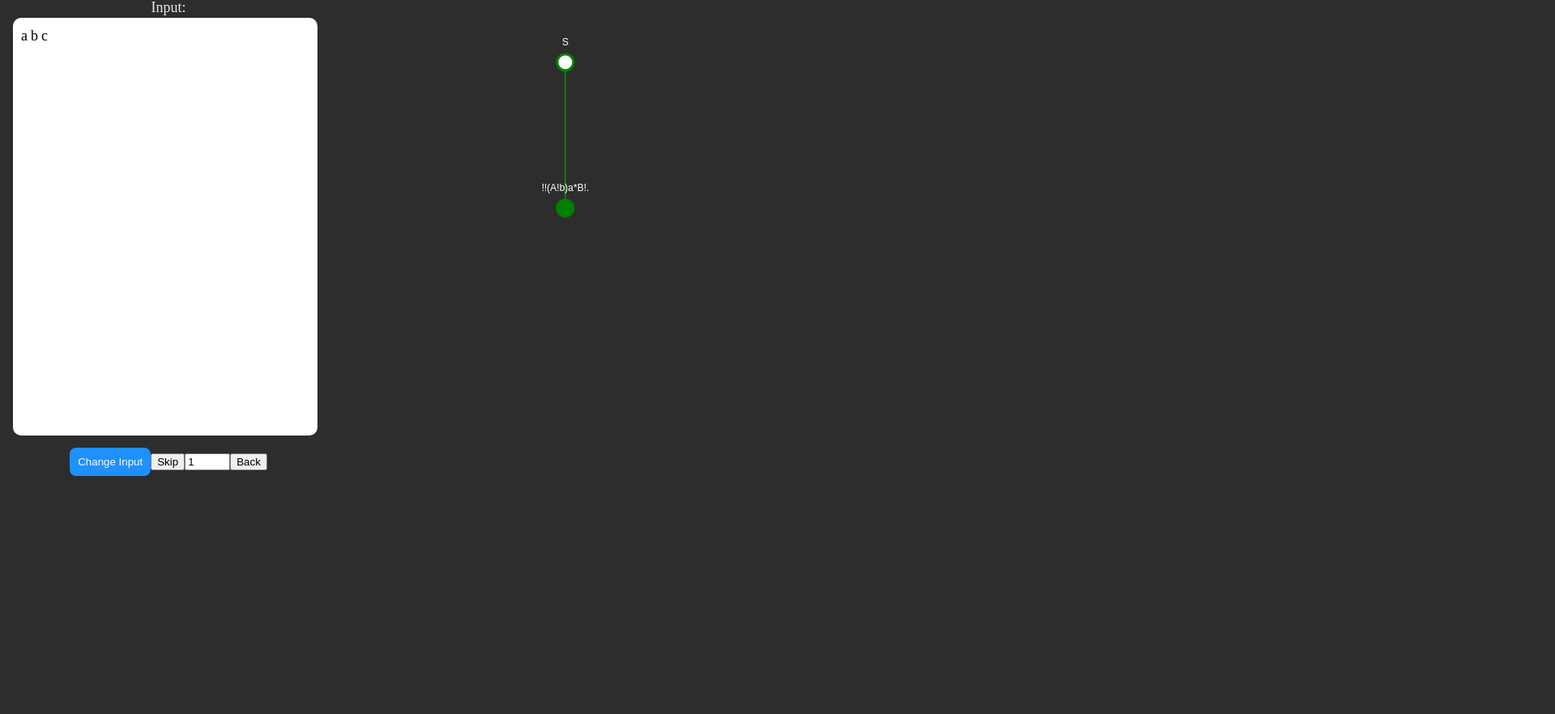
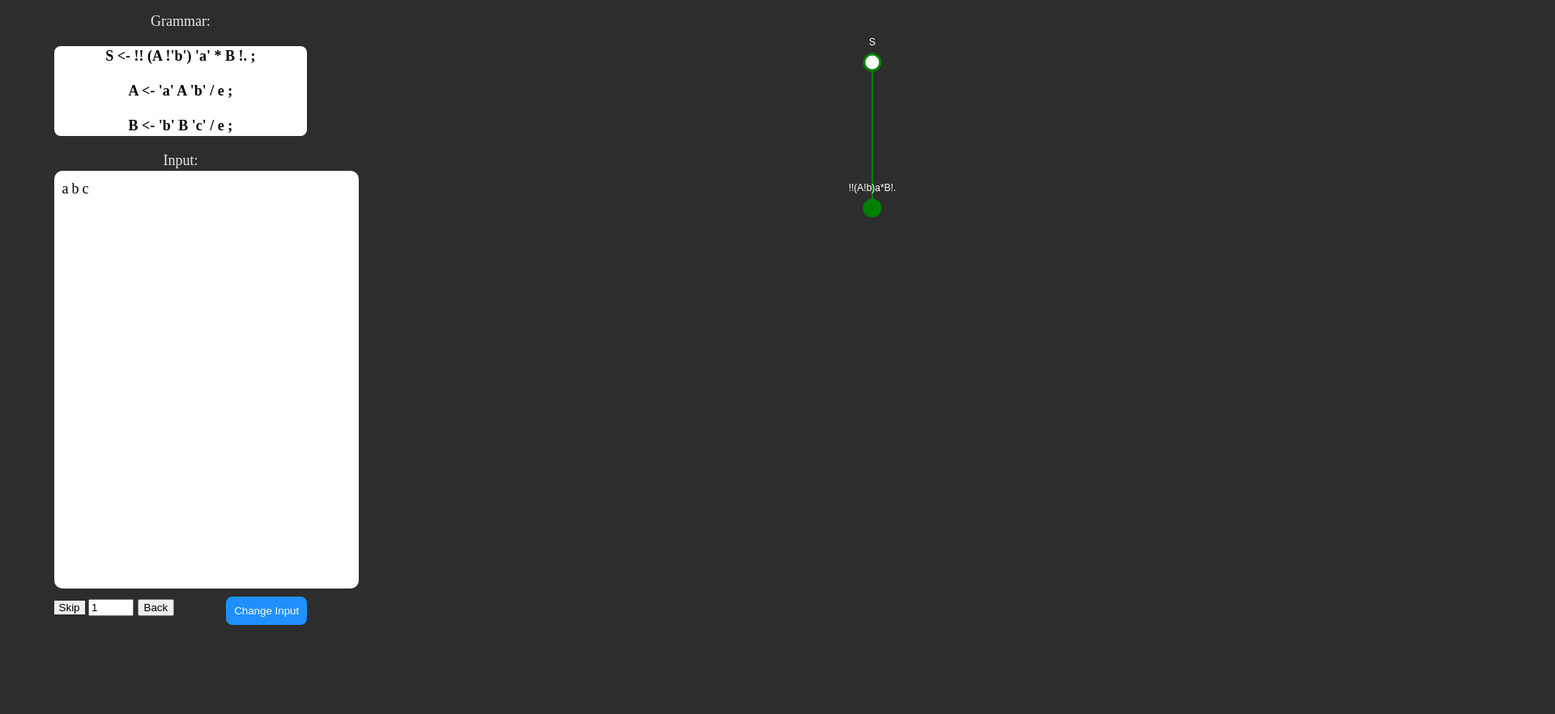
Before and after one commit to lives-group/vpeg, a plain HTML site: page pages/output-debug.html in a window 1280 px wide. Shown: the part 100-982 px from the top of the page at 81% size, 1920 px wide, since content can reach past the window. Drawn offline with nearby package versions, Linux system fonts and the light colour scheme.

Commit message:
Resolvendo problemas de layout

```diff
--- a/css/style.css
+++ b/css/style.css
@@ -6,8 +6,35 @@ body {
 /* Header */
 .header {
   overflow: hidden;
+  width: 100%;
   background-color: rgb(57, 57, 57);
   padding: 20px 10px;
+}
+
+.container {
+  display: flex;
+  /* height: 100vh; */
+}
+
+.table-container-spacer {
+  width: 30%; /* mesma largura que .table-container */
+  float: left; /* para ocupar o espaço à esquerda */
+}
+
+
+.table-container {
+  /* position: fixed; */
+  width: 30%;
+  box-sizing: border-box;
+  padding: 10px;
+  display: inline-block;
+  /* background-color: #fff; para visualizar a área da tabela */
+}
+
+.tree {
+  width: 70%;
+  box-sizing: border-box;
+  display: inline-block;
 }
 
 .header a {
@@ -171,16 +198,43 @@ p {
 
 .header-distance {
   margin-top: 89px;
-
 }
 
 .botao {
+  margin-top: 10px;
   background-color: dodgerblue;
   color: rgb(252, 252, 252);
   border: none;
   padding: 10px;
   text-align: center;
   text-decoration: none;
-  margin-top: 15px;
+  /* margin-top: 15px; */
   border-radius: 8px;
+  pointer-events: all;
 }
+
+.button-container {
+  display: flex;
+  justify-content: space-between;
+  align-items: center;
+}
+
+#skip-button {
+  border: none;
+}
+
+.rule {
+  margin-top: -80px;
+}
+
+.rule-content {
+  background-color: white;
+  height: 100%;
+  border-radius: 8px;
+
+}
+
+.rule-content p {
+  color: black;
+  font-weight: bold;
+}
--- a/js/main.js
+++ b/js/main.js
@@ -273,7 +273,7 @@ function mouseOver(d) {
             arrow.style.width = "25px";
             arrow.style.height = "25px";
             arrow.style.position = "absolute";
-            arrow.style.top = "60px";
+            arrow.style.top = (inputRow.children[d.from].offsetTop + 20) + "px";
             arrow.style.left = (inputRow.children[d.from].offsetLeft - 8)  + "px";
             inputRow.appendChild(arrow);
 
@@ -395,3 +395,29 @@ function collapseLevelsFromLastOpen(node, targetLevel, currentLevel) {
         });
     }
 }
+
+
+// Obtém o elemento .table-container
+const tableContainer = document.querySelector('.table-container');
+
+// Armazena os valores de scroll inicial
+let initialScrollX = tableContainer.scrollLeft;
+let initialScrollY = tableContainer.scrollTop;
+
+// Adiciona um ouvinte de evento de rolagem ao .table-container
+tableContainer.addEventListener('scroll', function() {
+  // Calcula a diferença de scroll em relação ao valor inicial
+  const deltaX = tableContainer.scrollLeft - initialScrollX;
+  const deltaY = tableContainer.scrollTop - initialScrollY;
+
+  // Ajusta a margem esquerda do .table-container de acordo com o scroll na direção x
+  const currentMarginLeft = parseInt(getComputedStyle(tableContainer).marginLeft, 10) || 0;
+  tableContainer.style.marginLeft = `${currentMarginLeft + deltaX}px`;
+
+  // Ajusta o scroll vertical do body de acordo com o scroll na direção y
+  window.scrollBy(0, deltaY);
+
+  // Atualiza os valores de scroll inicial
+  initialScrollX = tableContainer.scrollLeft;
+  initialScrollY = tableContainer.scrollTop;
+});
--- a/pages/output-debug.html
+++ b/pages/output-debug.html
@@ -1,4 +1,3 @@
-<!DOCTYPE html>
 <html>
 
 <head>
@@ -15,27 +14,39 @@
     <a href="#default" class="logo">VPeg</a>
     <div class="header-right">
       <a href="../pages/home.html">Home</a>
-      <a href="../pages/online-version.html">Online Version</a>
-      <a href="../pages/documentation.html">Documentation</a>
-      <a href="../pages/development.html">Development</a>
     </div>
   </div>
-
-  <div class="input sticky header-distance" id="fixed_input">
+  <div class="container">
+    <div class="table-container-spacer"></div>
+    <div class="table-container input" id="fixed_input">
+      <div class="rule">
+        <div class="rule-name">Grammar:</div>
+        <div class="rule-content">
+          <p>S <- !! (A !'b') 'a' * B !. ;</p>
+              <p>A <- 'a' A 'b' / e ;</p>
+                  <p>B <- 'b' B 'c' / e ;</p>
+        </div>
+      </div>
       Input:
       <table>
         <tbody>
           <div contenteditable="true" type="text" id="input" class="letter" value="">
 
           </div>
-        <button class="botao" type="submit">Change Input</button>
+          <div class="button-container">
+            <div>
               <button id="skip-button" onclick="skip()">Skip</button>
               <input type="number" id="num-levels" name="num-levels" min="1" max="10" value="1">
               <button id="back-button" onclick="back()">Back</button>
+            </div>
+            <button class="botao" type="button">Change Input</button>
+          </div>
         </tbody>
       </table>
     </div>
     <div class="tree"></div>
+  </div>
+
 
   <script src="https://cdnjs.cloudflare.com/ajax/libs/d3/3.5.17/d3.min.js"></script>
   <script src="../js/main.js"></script>
```
Lines whose indentation alone changed are shown as unchanged.
